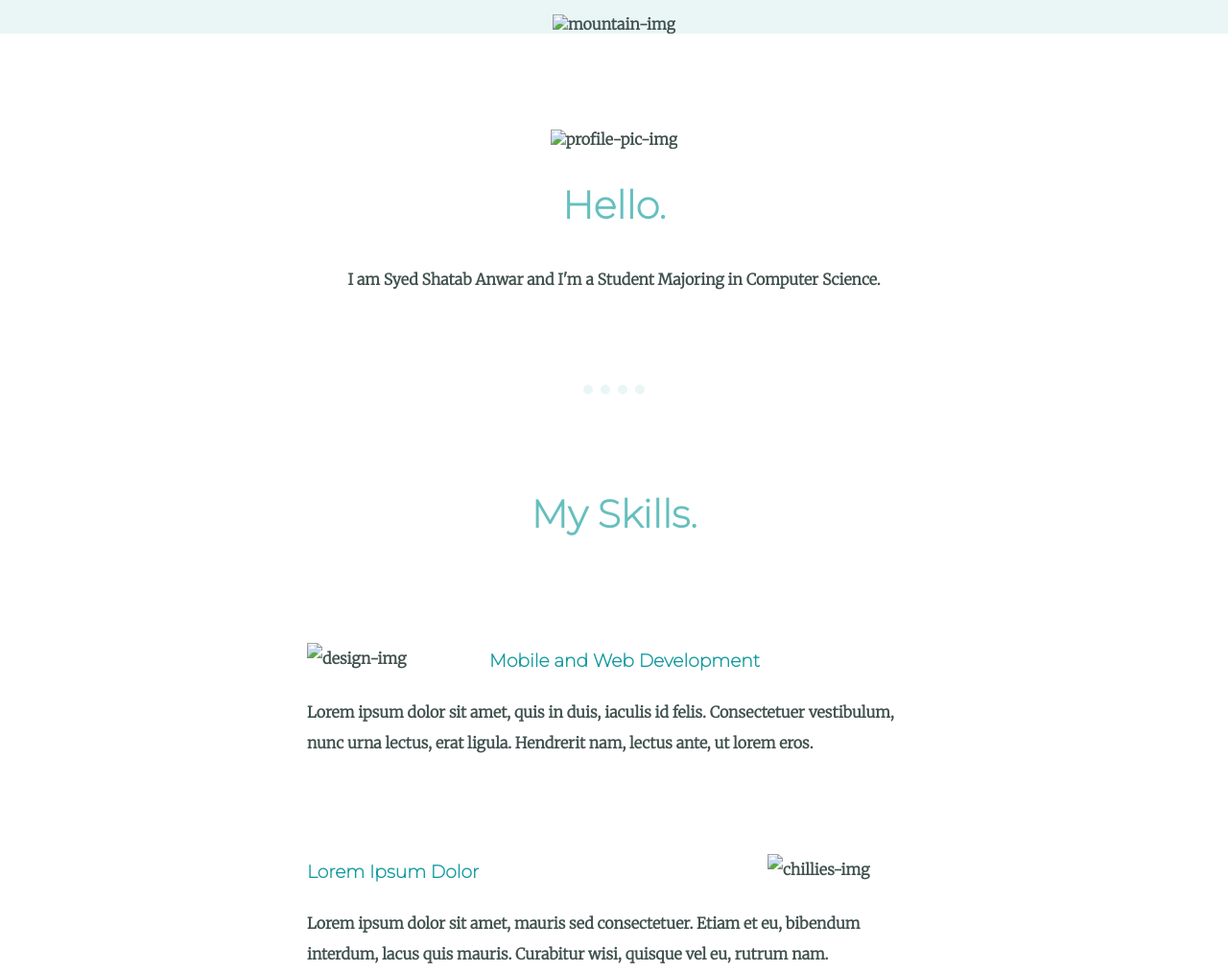
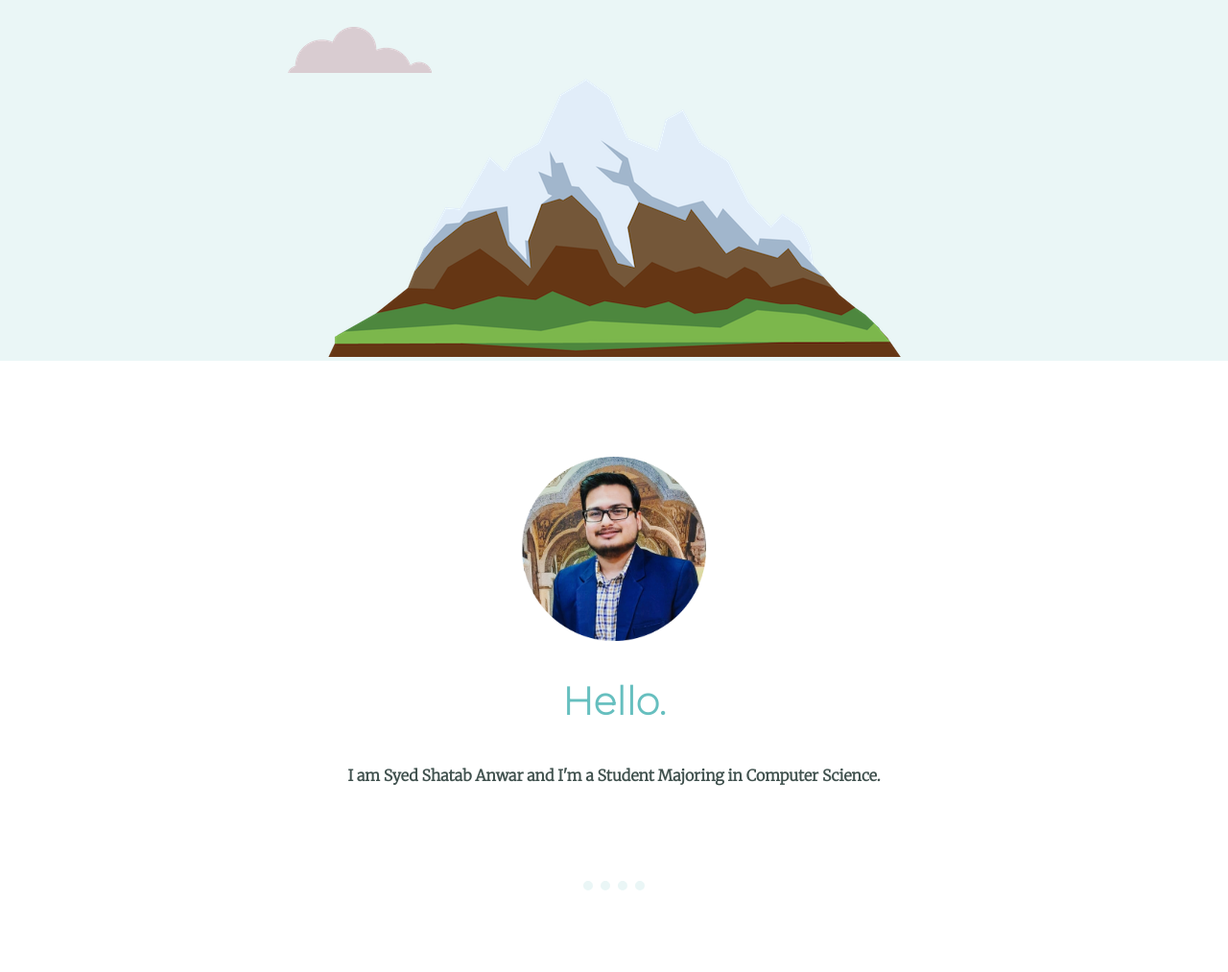
Before and after one commit to Shatabanwar/website, a plain HTML site: page index.html in a window 1280 px wide. Shown: the part 460-1473 px from the top of the page at 96% size. Drawn offline with Linux system fonts and the light colour scheme; files that its build step writes are made by us from their sources.

Commit message:
Fixed linking errors

```diff
--- a/index.html
+++ b/index.html
@@ -3,22 +3,22 @@
   <head>
     <meta charset="utf-8">
     <title>Shatab's Website with CSS</title>
-    <link rel="stylesheet" href="css/styles.css">
+    <link rel="stylesheet" href="styles.css">
     <link rel="icon" href="favicon.ico">
     <link rel="preconnect" href="https://fonts.gstatic.com">
 <link href="https://fonts.googleapis.com/css2?family=Merriweather:wght@300&family=Montserrat:wght@200&family=Sacramento&display=swap" rel="stylesheet">
   </head>
   <body>
     <div class="top-container">
-      <img class="top-cloud"src="images/cloud.png" alt="cloud-img">
+      <img class="top-cloud"src="cloud.png" alt="cloud-img">
       <h1>I'm Shatab</h1>
       <h2 class="subtitle">I am a Programmer.</h2>
-      <img class="bottom-cloud"src="images/cloud.png" alt="cloud-img">
-      <img src="images/mountain.png" alt="mountain-img">
+      <img class="bottom-cloud"src="cloud.png" alt="cloud-img">
+      <img src="mountain.png" alt="mountain-img">
     </div>
     <div class="middle-container">
       <div class="profile">
-        <img class="profile-pic"src="images/mypicture.png" alt="profile-pic-img">
+        <img class="profile-pic"src="mypicture.png" alt="profile-pic-img">
         <h2>Hello.</h2>
         <p> I am Syed Shatab Anwar and I'm a Student Majoring in Computer Science.</p>
       </div>
@@ -26,12 +26,12 @@
       <div class="skills">
         <h2>My Skills.</h2>
         <div class="skill-row">
-          <img class="skill-img" src="images/computer.png" alt="design-img">
+          <img class="skill-img" src="computer.png" alt="design-img">
           <h3 class="align">Mobile and Web Development</h3>
           <p class="align">Lorem ipsum dolor sit amet, quis in duis, iaculis id felis. Consectetuer vestibulum, nunc urna lectus, erat ligula. Hendrerit nam, lectus ante, ut lorem eros.</p>
         </div>
         <div class="skill-row">
-          <img class="second-skill" src="images/chillies.png" alt="chillies-img">
+          <img class="second-skill" src="chillies.png" alt="chillies-img">
           <h3 class="align">Lorem Ipsum Dolor</h3>
           <p class="align">Lorem ipsum dolor sit amet, mauris sed consectetuer. Etiam et eu, bibendum interdum, lacus quis mauris. Curabitur wisi, quisque vel eu, rutrum nam.</p>
         </div>
```
